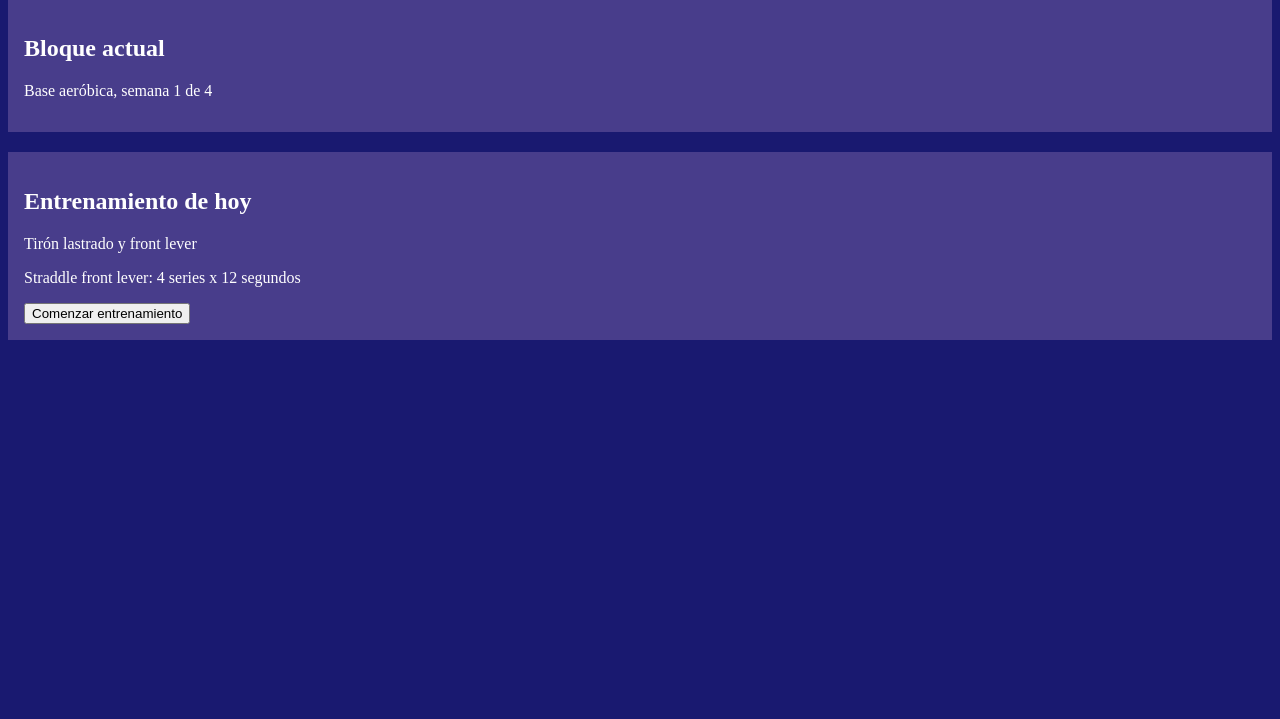
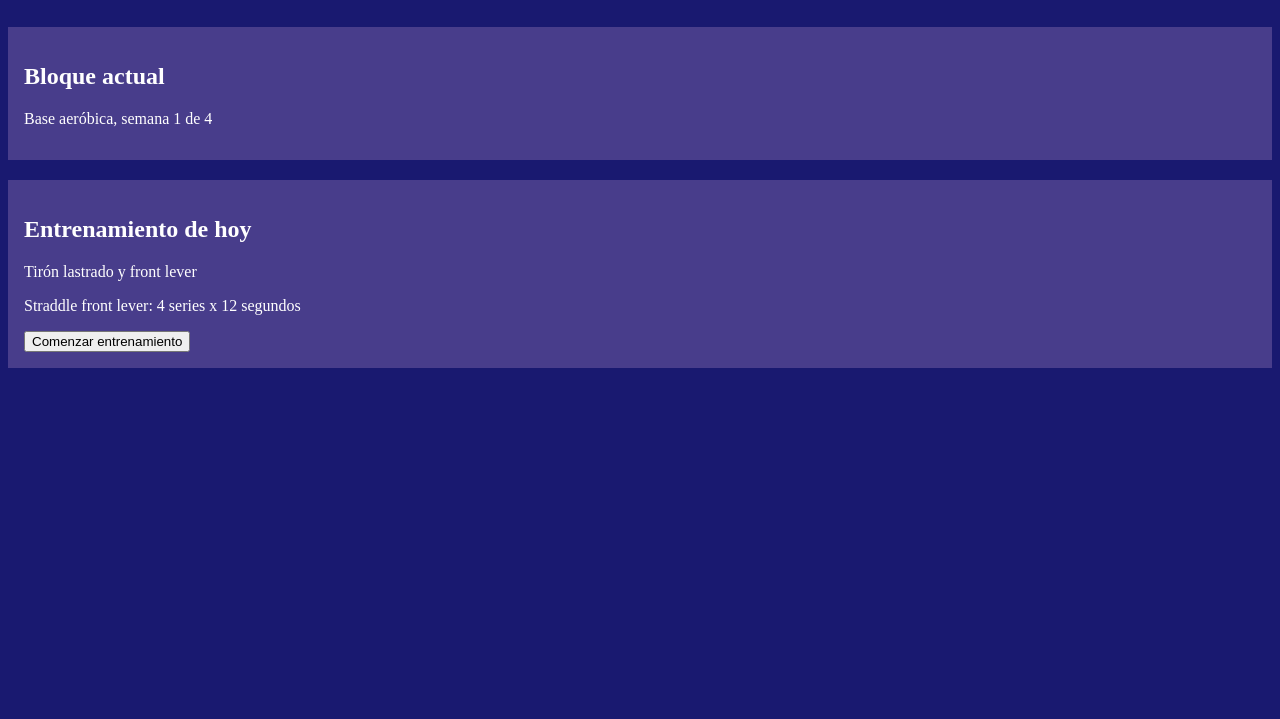
Before and after one commit to miguelijoo/GameYourGains-android-app, a plain HTML site: page GameYourGains/index.html in a window 1280 px wide. Shown: the part 81-800 px from the top of the page. Drawn offline with Linux system fonts and the light colour scheme.

Commit message:
Continuado proyecto

```diff
--- a/GameYourGains/index.html
+++ b/GameYourGains/index.html
@@ -7,7 +7,7 @@
     <title>Mi entrenamiento</title>
   </head>
   <body>
-    <main>
+    <main class="pantalla">
         <h1>GameYourGains</h1>
         <section class="tarjeta">
             <h2>Bloque actual</h2>
--- a/GameYourGains/styles.css
+++ b/GameYourGains/styles.css
@@ -13,5 +13,10 @@ h2, p{
 .tarjeta{
     background-color: darkslateblue;
     padding: 16px;
-    margin-bottom: 20px;
 }
+
+.pantalla{
+    display: flex;
+    flex-direction: column;
+    gap:20px;
+}
```
